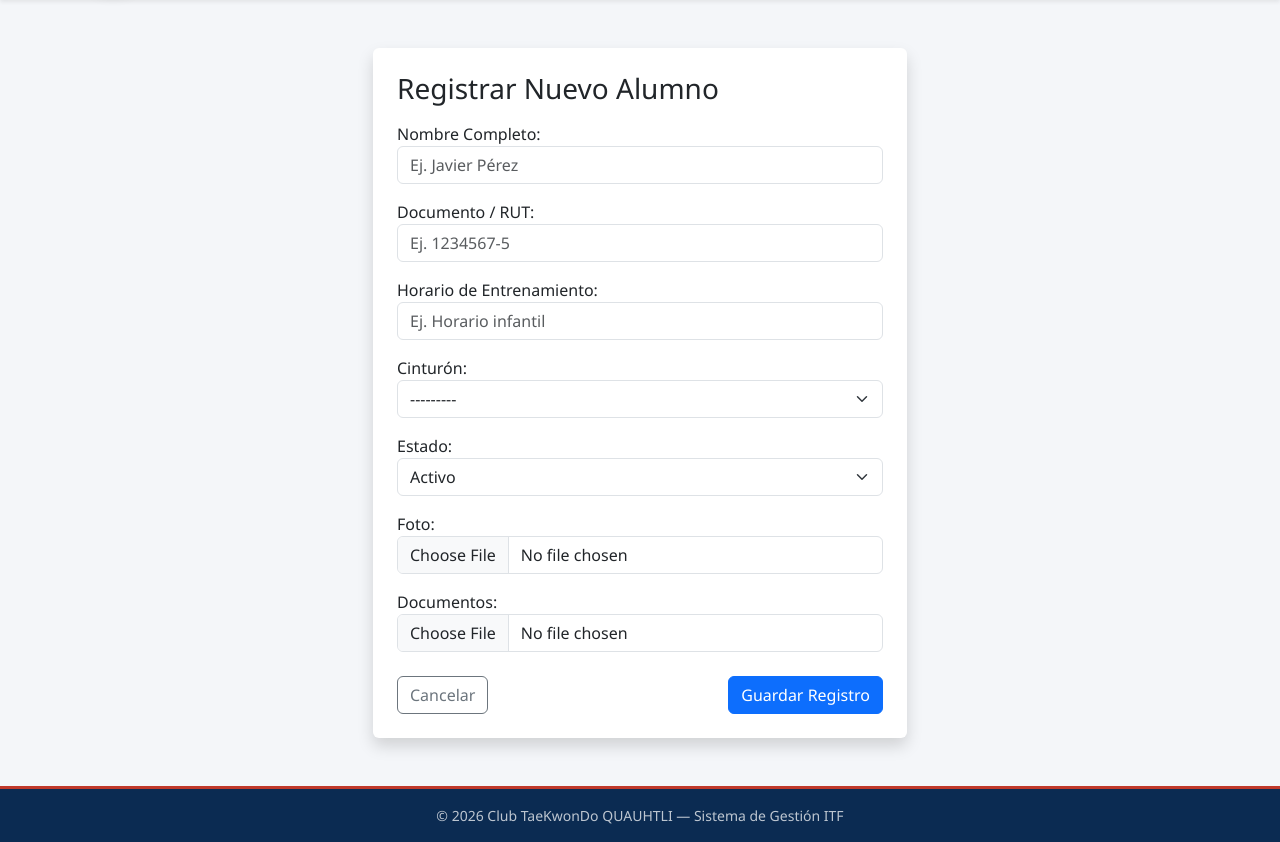
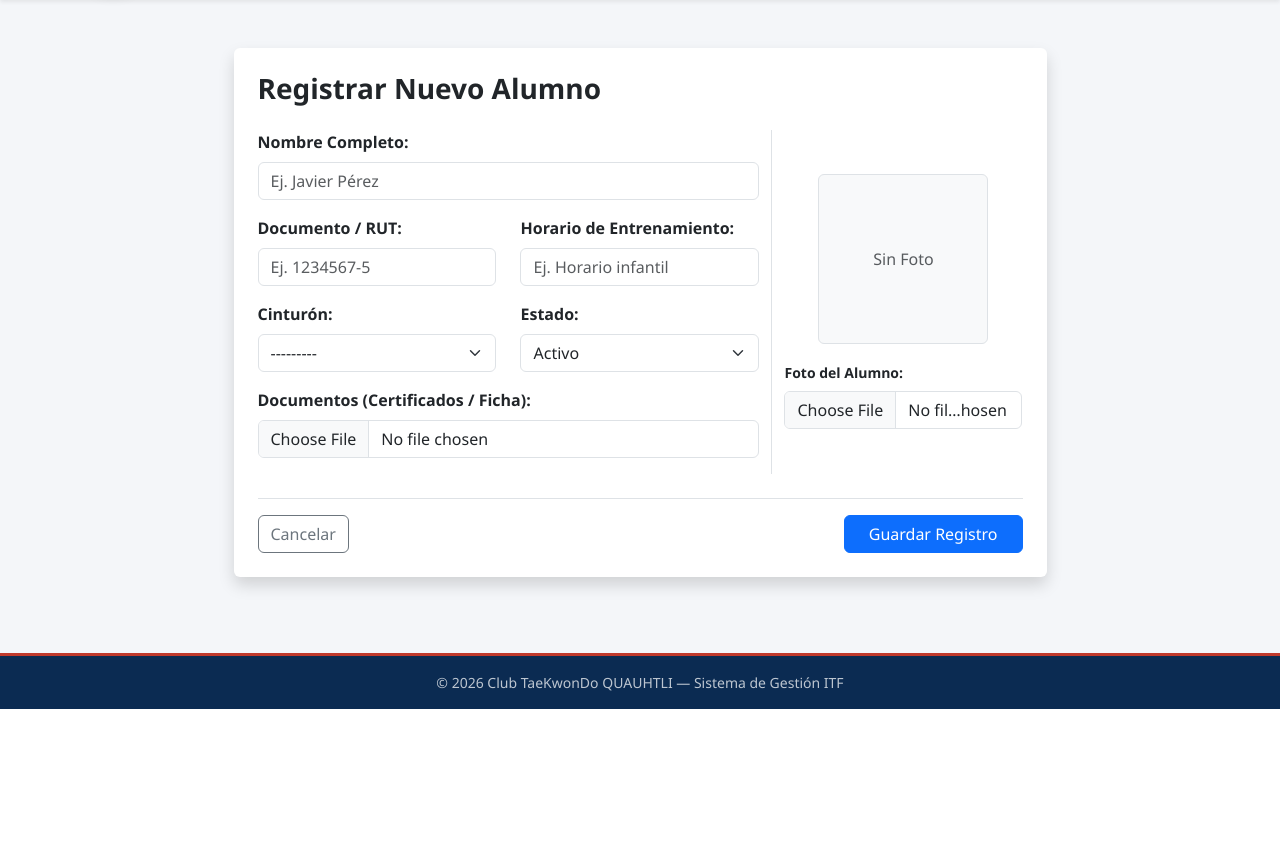
Before and after one commit to Javit0p/club_artes_marciales, a Django app: page /alumnos/nuevo/ in a window 1280 px wide. Shown: the part 91-933 px from the top of the page. After the commit the page ends 800 px from the top, so only its background shows below. Run offline with Django 5.2, Linux system fonts and the light colour scheme; the visitor is signed in with stand-in values (Sample User, id 1); data that the repository does not hold is empty.

Commit message:
Agrega vista previa de fotos en formulario y oculta botones en inscripciones

```diff
--- a/templates/dojoApp/alumno_form.html
+++ b/templates/dojoApp/alumno_form.html
@@ -3,16 +3,79 @@
 {% block content %}
 <div class="container my-4">
     <div class="row justify-content-center">
-        <div class="col-md-6">
+        <div class="col-md-9">
             <div class="card shadow border-0">
                 <div class="card-body p-4">
-                    <h3 class="mb-3">{{ titulo }}</h3>
-                    <form method="post">
+                    <h3 class="mb-4 fw-bold">{{ titulo }}</h3>
+                    <form method="post" enctype="multipart/form-data">
                         {% csrf_token %}
-                        {{ form.as_p }}
-                        <div class="d-flex justify-content-between mt-4">
+
+                        {% if form.non_field_errors %}
+                            <div class="alert alert-danger">{{ form.non_field_errors }}</div>
+                        {% endif %}
+
+                        <div class="row">
+                            <!-- Columna izquierda: Datos del Alumno -->
+                            <div class="col-md-8">
+                                <div class="mb-3">
+                                    <label class="form-label fw-semibold">Nombre Completo:</label>
+                                    {{ form.nombre }}
+                                    <div class="text-danger small">{{ form.nombre.errors }}</div>
+                                </div>
+                                <div class="row">
+                                    <div class="col-md-6 mb-3">
+                                        <label class="form-label fw-semibold">Documento / RUT:</label>
+                                        {{ form.documento }}
+                                        <div class="text-danger small">{{ form.documento.errors }}</div>
+                                    </div>
+                                    <div class="col-md-6 mb-3">
+                                        <label class="form-label fw-semibold">Horario de Entrenamiento:</label>
+                                        {{ form.horario }}
+                                        <div class="text-danger small">{{ form.horario.errors }}</div>
+                                    </div>
+                                </div>
+                                <div class="row">
+                                    <div class="col-md-6 mb-3">
+                                        <label class="form-label fw-semibold">Cinturón:</label>
+                                        {{ form.cinturon }}
+                                        <div class="text-danger small">{{ form.cinturon.errors }}</div>
+                                    </div>
+                                    <div class="col-md-6 mb-3">
+                                        <label class="form-label fw-semibold">Estado:</label>
+                                        {{ form.estado }}
+                                        <div class="text-danger small">{{ form.estado.errors }}</div>
+                                    </div>
+                                </div>
+                                <div class="mb-3">
+                                    <label class="form-label fw-semibold">Documentos (Certificados / Ficha):</label>
+                                    {{ form.documentos }}
+                                    <div class="text-danger small">{{ form.documentos.errors }}</div>
+                                </div>
+                            </div>
+
+                            <!-- Columna derecha: Vista previa y Foto del Alumno -->
+                            <div class="col-md-4 text-center border-start d-flex flex-column justify-content-center align-items-center">
+                                <div class="mb-3">
+                                    {% if form.instance.foto %}
+                                        <img src="{{ form.instance.foto.url }}" id="previewFoto" alt="Foto del Alumno" class="img-thumbnail shadow-sm" style="width: 170px; height: 170px; object-fit: cover;">
+                                    {% else %}
+                                        <div id="placeholderFoto" class="rounded border bg-light d-flex align-items-center justify-content-center text-muted mx-auto" style="width: 170px; height: 170px;">
+                                            <span>Sin Foto</span>
+                                        </div>
+                                        <img src="" id="previewFoto" alt="Vista previa" class="img-thumbnail shadow-sm d-none" style="width: 170px; height: 170px; object-fit: cover;">
+                                    {% endif %}
+                                </div>
+                                <div class="w-100 text-start">
+                                    <label class="form-label fw-semibold small">Foto del Alumno:</label>
+                                    {{ form.foto }}
+                                    <div class="text-danger small">{{ form.foto.errors }}</div>
+                                </div>
+                            </div>
+                        </div>
+
+                        <div class="d-flex justify-content-between mt-4 pt-3 border-top">
                             <a href="{% url 'alumno_list' %}" class="btn btn-outline-secondary">Cancelar</a>
-                            <button type="submit" class="btn btn-primary">Guardar Registro</button>
+                            <button type="submit" class="btn btn-primary px-4">Guardar Registro</button>
                         </div>
                     </form>
                 </div>
@@ -20,4 +83,25 @@
         </div>
     </div>
 </div>
+
+<script>
+    document.addEventListener("DOMContentLoaded", function() {
+        const inputFoto = document.getElementById("id_foto");
+        const preview = document.getElementById("previewFoto");
+        const placeholder = document.getElementById("placeholderFoto");
+        if (inputFoto) {
+            inputFoto.addEventListener("change", function(e) {
+                if (e.target.files && e.target.files[0]) {
+                    const reader = new FileReader();
+                    reader.onload = function(ev) {
+                        preview.src = ev.target.result;
+                        preview.classList.remove("d-none");
+                        if (placeholder) placeholder.classList.add("d-none");
+                    }
+                    reader.readAsDataURL(e.target.files[0]);
+                }
+            });
+        }
+    });
+</script>
 {% endblock %}
```
Also changed, not shown: eventosApp/templates/eventosApp/inscripcion_list.html (+10 -4 lines).
